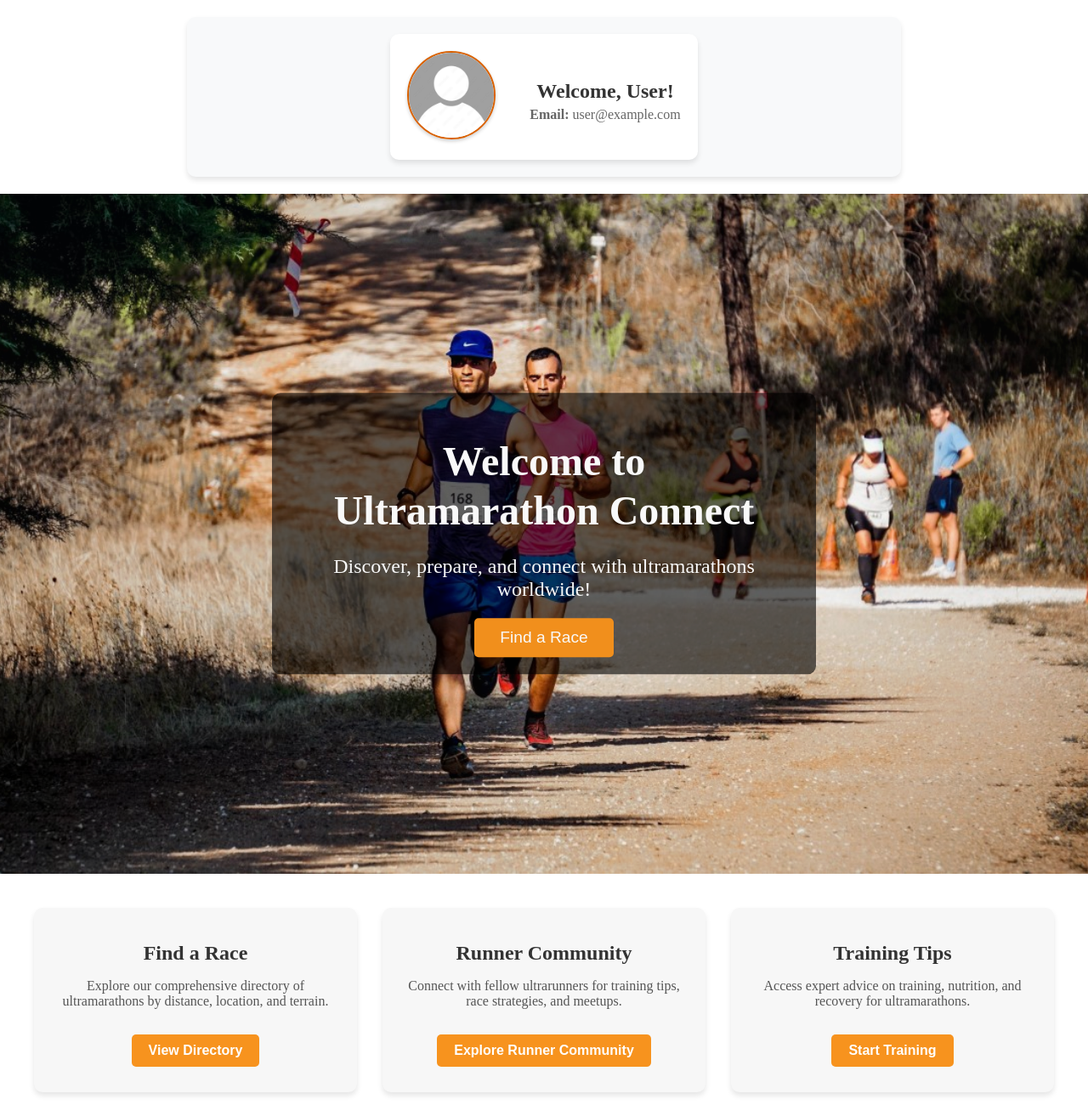
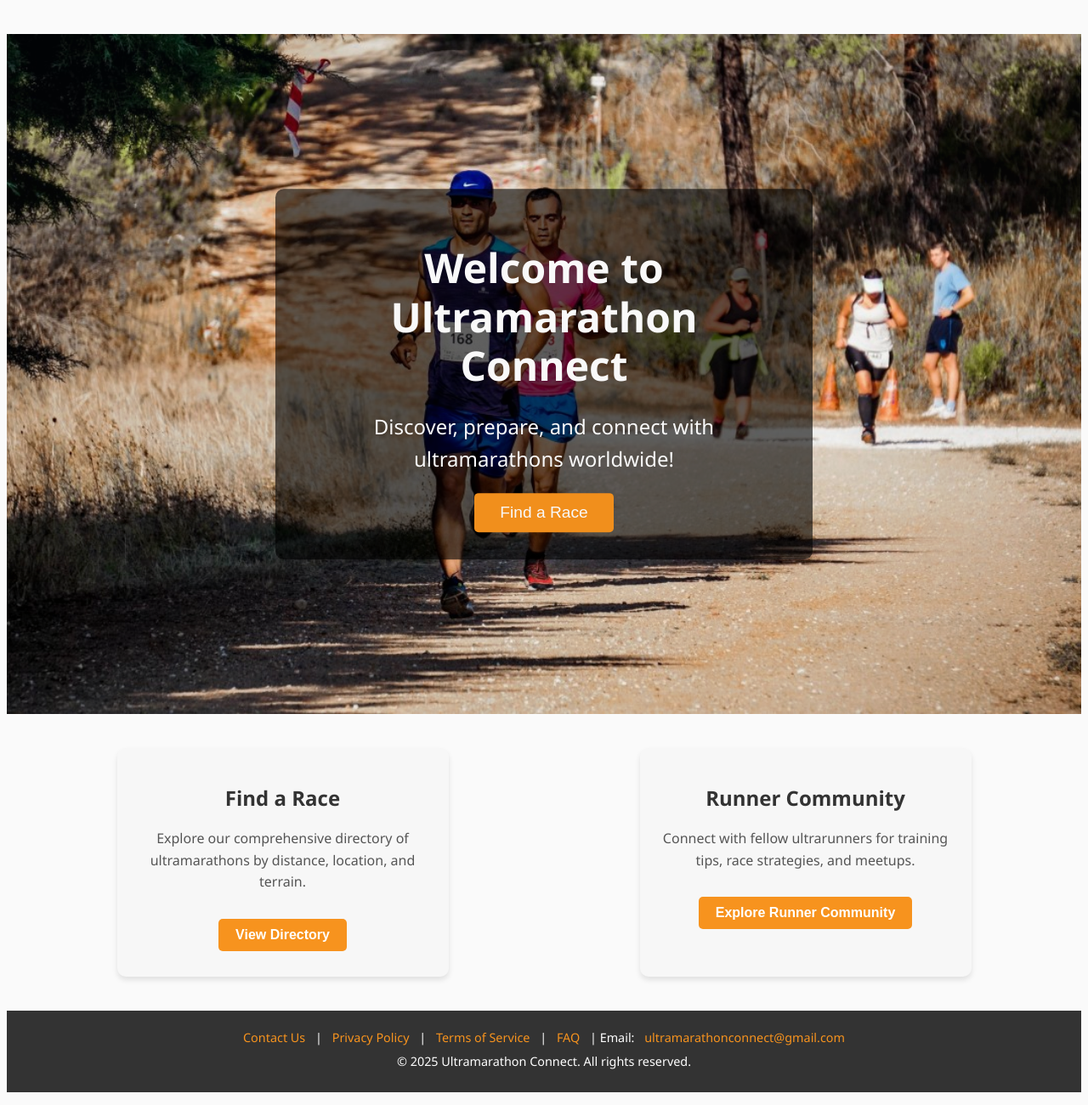
Before and after one commit to emm03/Ultramarathon-Finder, a plain HTML site: page frontend/index.html in a window 1280 px wide. Shown: the part 100-1400 px from the top of the page at 85% size. Drawn offline with Linux system fonts and the light colour scheme.

Commit message:
Homepage redesign: carousel, font, layout improvements

```diff
--- a/frontend/index.html
+++ b/frontend/index.html
@@ -1,16 +1,18 @@
 <!DOCTYPE html>
 <html lang="en">
+
 <head>
-  <meta charset="UTF-8">
-  <meta name="viewport" content="width=device-width, initial-scale=1.0">
+  <meta charset="UTF-8" />
+  <meta name="viewport" content="width=device-width, initial-scale=1.0" />
   <title>Ultramarathon Connect</title>
-  <link rel="stylesheet" href="style.css">
+  <link rel="stylesheet" href="style.css" />
 </head>
+
 <body>
   <!-- Header Section -->
   <header class="sticky-header">
     <div class="logo-container">
-      <img src="ultra.png" alt="Ultramarathon Finder Logo" class="logo">
+      <img src="ultra.png" alt="Ultramarathon Finder Logo" class="logo" />
     </div>
     <nav>
       <ul class="menu">
@@ -24,24 +26,11 @@
 
   <!-- Main Section -->
   <main>
-    <!-- Profile Section -->
-    <section class="profile-container">
-      <div class="account-card">
-        <div class="profile-section">
-          <img id="profile-pic" src="images/default-profile.png" alt="User Profile Picture" class="profile-pic" onerror="this.src='images/default-profile.png'">
-        </div>
-        <div class="info-section">
-          <h3 id="username">Welcome, User!</h3>
-          <p id="email"><strong>Email:</strong> user@example.com</p>
-        </div>
-      </div>
-    </section>
-
     <!-- Carousel Section -->
     <div class="carousel">
       <div class="carousel-inner">
         <div class="carousel-item active">
-          <img src="images/ultramarathon_images/download1_ultramarathon.jpeg" alt="Trail Run">
+          <img src="images/ultramarathon_images/download1_ultramarathon.jpeg" alt="Trail Run" />
           <div class="carousel-overlay">
             <h1>Welcome to Ultramarathon Connect</h1>
             <p>Discover, prepare, and connect with ultramarathons worldwide!</p>
@@ -49,7 +38,7 @@
           </div>
         </div>
         <div class="carousel-item">
-          <img src="images/ultramarathon_images/download2_ultramarathon.jpeg" alt="Mountain Trail">
+          <img src="images/ultramarathon_images/download2_ultramarathon.jpeg" alt="Mountain Trail" />
           <div class="carousel-overlay">
             <h1>Welcome to Ultramarathon Connect</h1>
             <p>Discover, prepare, and connect with ultramarathons worldwide!</p>
@@ -57,7 +46,7 @@
           </div>
         </div>
         <div class="carousel-item">
-          <img src="images/ultramarathon_images/download3_ultramarathon.jpg" alt="Forest Trail">
+          <img src="images/ultramarathon_images/download3_ultramarathon.jpg" alt="Forest Trail" />
           <div class="carousel-overlay">
             <h1>Welcome to Ultramarathon Connect</h1>
             <p>Discover, prepare, and connect with ultramarathons worldwide!</p>
@@ -65,7 +54,7 @@
           </div>
         </div>
         <div class="carousel-item">
-          <img src="images/ultramarathon_images/download4_ultramarathon.jpeg" alt="Desert Trail">
+          <img src="images/ultramarathon_images/download4_ultramarathon.jpeg" alt="Desert Trail" />
           <div class="carousel-overlay">
             <h1>Welcome to Ultramarathon Connect</h1>
             <p>Discover, prepare, and connect with ultramarathons worldwide!</p>
@@ -73,7 +62,7 @@
           </div>
         </div>
         <div class="carousel-item">
-          <img src="images/ultramarathon_images/download5_ultramarathon.jpeg" alt="Snowy Trail">
+          <img src="images/ultramarathon_images/download5_ultramarathon.jpeg" alt="Snowy Trail" />
           <div class="carousel-overlay">
             <h1>Welcome to Ultramarathon Connect</h1>
             <p>Discover, prepare, and connect with ultramarathons worldwide!</p>
@@ -95,11 +84,6 @@
         <p>Connect with fellow ultrarunners for training tips, race strategies, and meetups.</p>
         <button class="orange-btn" onclick="window.location.href='forum.html'">Explore Runner Community</button>
       </div>
-      <div class="feature">
-        <h2>Training Tips</h2>
-        <p>Access expert advice on training, nutrition, and recovery for ultramarathons.</p>
-        <button class="orange-btn" onclick="window.location.href='training_tips.html'">Start Training</button>
-      </div>
     </section>
   </main>
 
@@ -118,4 +102,5 @@
   <!-- Scripts -->
   <script src="index_script.js"></script>
 </body>
+
 </html>
--- a/frontend/style.css
+++ b/frontend/style.css
@@ -1,10 +1,9 @@
 /* General Reset */
-body,
-html {
-    margin: 0;
-    padding: 0;
-    overflow-x: hidden;
-    /* Prevent horizontal scrolling */
+body {
+    font-family: 'Segoe UI', 'Cambria', 'Helvetica Neue', sans-serif;
+    color: #333;
+    line-height: 1.6;
+    background: #fafafa;
 }
 
 /* Ensure No Unnecessary Margins or Gaps */
@@ -172,7 +171,7 @@ header nav a:hover {
     height: 100vh;
     overflow: hidden;
     background-color: #000;
-    /* Prevent flickering */
+    margin-top: 2rem;
 }
 
 .carousel-inner {
@@ -213,7 +212,7 @@ header nav a:hover {
     color: #fff;
     background: rgba(0, 0, 0, 0.6);
     /* Semi-transparent background for readability */
-    padding: 20px 40px;
+    padding: 2rem;
     border-radius: 10px;
     max-width: 90%;
     /* Adjust for smaller screens */
@@ -1674,19 +1673,16 @@ button:hover {
 
 /* Profile Section Styling for Index */
 .profile-container {
-    display: flex;
+    max-width: 1100px;
+    margin: 3rem auto;
+    padding: 1.5rem;
+    background: #fff;
+    border-radius: 12px;
+    box-shadow: 0 4px 12px rgba(0, 0, 0, 0.05);
+    display: flex;
+    justify-content: center;
     align-items: center;
-    justify-content: center;
-    margin-top: 20px;
-    padding: 20px;
-    background-color: #f8f9fa;
-    /* Light background */
-    border-radius: 10px;
-    box-shadow: 0 4px 6px rgba(0, 0, 0, 0.1);
-    /* Subtle shadow */
-    max-width: 800px;
-    margin: 20px auto;
-    /* Center the section */
+    flex-direction: column;
 }
 
 /* Profile Picture Styling */
```
